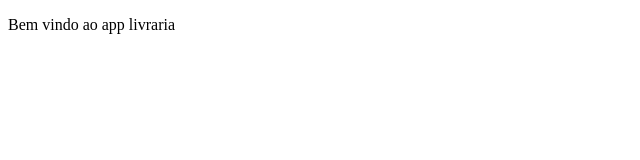
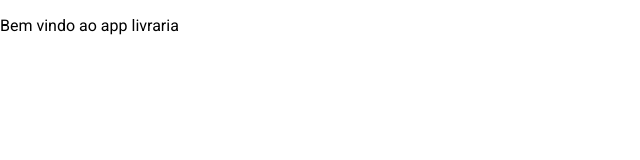
Before and after one commit to Dev-Leonardo-Costa/Livraria-front, an Angular app in the folder livraria-front/: page / in a window 1280 px wide. Shown: the top 160 px of the page, without its empty margins (0-640 px from the left). Built offline with nearby package versions, Linux system fonts and the light colour scheme.

Commit message:
implementação do angular material

```diff
--- a/livraria-front/angular.json
+++ b/livraria-front/angular.json
@@ -50,6 +50,7 @@
               "src/assets"
             ],
             "styles": [
+              "./node_modules/@angular/material/prebuilt-themes/indigo-pink.css",
               "src/styles.css"
             ],
             "scripts": []
--- a/livraria-front/package.json
+++ b/livraria-front/package.json
@@ -10,10 +10,12 @@
   "private": true,
   "dependencies": {
     "@angular/animations": "^14.0.0",
+    "@angular/cdk": "^14.0.2",
     "@angular/common": "^14.0.0",
     "@angular/compiler": "^14.0.0",
     "@angular/core": "^14.0.0",
     "@angular/forms": "^14.0.0",
+    "@angular/material": "^14.0.2",
     "@angular/platform-browser": "^14.0.0",
     "@angular/platform-browser-dynamic": "^14.0.0",
     "@angular/router": "^14.0.0",
--- a/livraria-front/src/app/app.module.ts
+++ b/livraria-front/src/app/app.module.ts
@@ -3,6 +3,7 @@
 
 import { AppRoutingModule } from './app-routing.module';
 import { AppComponent } from './app.component';
+import { BrowserAnimationsModule } from '@angular/platform-browser/animations';
 
 @NgModule({
   declarations: [
@@ -10,7 +11,8 @@
   ],
   imports: [
     BrowserModule,
-    AppRoutingModule
+    AppRoutingModule,
+    BrowserAnimationsModule
   ],
   providers: [],
   bootstrap: [AppComponent]
--- a/livraria-front/src/index.html
+++ b/livraria-front/src/index.html
@@ -6,6 +6,9 @@
   <base href="/">
   <meta name="viewport" content="width=device-width, initial-scale=1">
   <link rel="icon" type="image/x-icon" href="favicon.ico">
+  <link rel="preconnect" href="https://fonts.gstatic.com">
+  <link href="https://fonts.googleapis.com/css2?family=Roboto:wght@300;400;500&display=swap" rel="stylesheet">
+  <link href="https://fonts.googleapis.com/icon?family=Material+Icons" rel="stylesheet">
 </head>
 <body>
   <app-root></app-root>
--- a/livraria-front/src/styles.css
+++ b/livraria-front/src/styles.css
@@ -1 +1,4 @@
 /* You can add global styles to this file, and also import other style files */
+
+html, body { height: 100%; }
+body { margin: 0; font-family: Roboto, "Helvetica Neue", sans-serif; }
```
Also changed, not shown: 1 other file (tests, documents, lock files or other folders).
